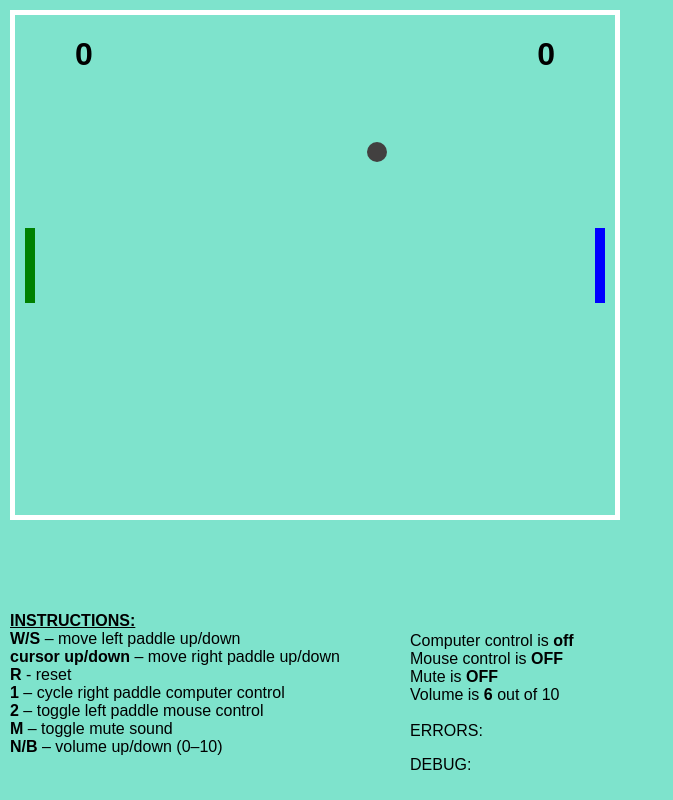
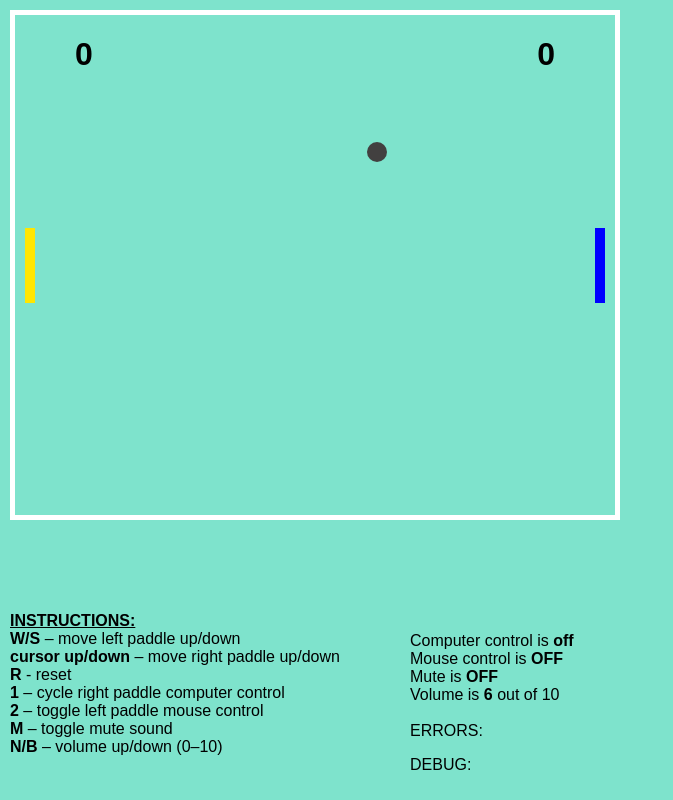
Before and after one commit to coolrad/coolrad.github.io, a plain HTML site: page index.html in a window 1280 px wide. Shown: the whole page, without its empty margins (0-673 px from the left). Drawn offline with Linux system fonts and the light colour scheme; no server answers.

Commit message:
updatedcolor

```diff
--- a/pong-styles.css
+++ b/pong-styles.css
@@ -18,7 +18,7 @@ body {
 }
 
 #left-paddle {
-  background-color: green;
+  background-color: rgb(255, 230, 0);
   left: 10px;
   height: 25px;
 }
```
